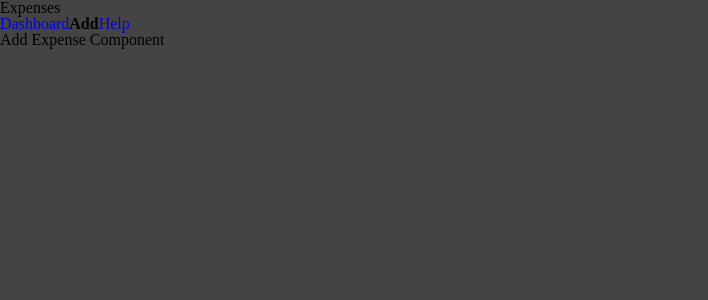
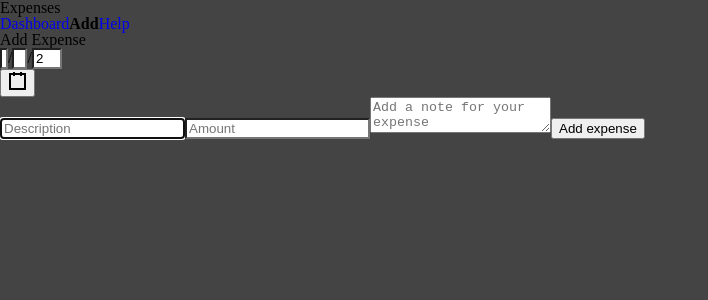
Before and after one commit to jcsmith3/expenses, a React app: page /add in a window 1280 px wide. Shown: the top 300 px of the page, without its empty margins (0-708 px from the left). Built offline with nearby package versions, Linux system fonts and the light colour scheme.

Commit message:
Finished create and edit pages

```diff
--- a/package.json
+++ b/package.json
@@ -11,7 +11,9 @@
     "author": "Jerry smith",
     "license": "ISC",
     "dependencies": {
+        "dayjs": "^1.10.4",
         "react": "^17.0.1",
+        "react-date-picker": "^8.0.7",
         "react-dom": "^17.0.1",
         "react-modal": "^3.12.1",
         "react-redux": "^7.2.2",
--- a/src/components/AddExpense.jsx
+++ b/src/components/AddExpense.jsx
@@ -1,7 +1,18 @@
 import React from 'react'
+import ExpenseForm from './ExpenseForm'
+import { connect } from 'react-redux'
+import { addExpense } from '../redux/expenses/actions'
 
-export default () => (
+const AddExpense = props => (
   <div>
-    Add Expense Component
+    <h1>Add Expense</h1>
+    <ExpenseForm
+      onSubmit={ expense => {
+        props.dispatch( addExpense( expense ))
+        props.history.push('/')
+      }}
+    />
   </div>
 )
+
+export default connect()( AddExpense )
--- a/src/components/EditExpense.jsx
+++ b/src/components/EditExpense.jsx
@@ -1,10 +1,24 @@
 import React from 'react'
+import ExpenseForm from './ExpenseForm'
+import { connect } from 'react-redux'
+import { editExpense } from '../redux/expenses/actions'
 
-export default props => {
-  console.log( props )
-  return (
-    <div>
-      Edit Expense Component
-    </div>
-  )
-}
+const EditExpense = props => (
+  <div>
+    <h1>Edit Expense</h1>
+    <ExpenseForm
+      expense={ props.expense }
+      onSubmit={ expense => {
+        props.dispatch( editExpense( props.match.params.id, expense ))
+        props.history.push('/')
+      }}
+    />
+  </div>
+)
+
+const mapState = ( state, props ) => ({
+  expense: state.expenses.find( expense =>
+    expense.id === props.match.params.id )
+})
+
+export default connect( mapState )( EditExpense )
--- /dev/null
+++ b/src/components/ExpenseForm.jsx
@@ -0,0 +1,72 @@
+import React from 'react'
+import DatePicker from 'react-date-picker'
+
+export default class ExpenseForm extends React.Component {
+  constructor( props ) {
+    super( props )
+      this.state = {
+        description: props.expense ? props.expense.description : '',
+        amount: props.expense ? props.expense.amount / 100 : '',
+        note: props.expense ? props.expense.note : '',
+        createdAt: props.expense ? new Date(props.expense.createdAt) :  new Date(),
+        error: ''
+      }
+  }
+
+  handleSubmit = e => {
+    e.preventDefault()
+
+    if ( !this.state.description || !this.state.amount ) {
+      const errors = []
+      if ( !this.state.description ) errors.push('a description')
+      if ( !this.state.amount ) errors.push('an amount')
+      this.setState(() => ({ error: errors.length > 1 ? errors.join(' and ') : errors[0] }))
+    }
+    else this.props.onSubmit({
+      description: this.state.description,
+      amount: this.state.amount * 100,
+      note: this.state.note,
+      createdAt: Date.parse(this.state.createdAt)
+    })
+  }
+  render () {
+    return (
+      <form>
+        { this.state.error && <p>{`Please enter ${ this.state.error }`}</p>}
+        <DatePicker
+          value={ this.state.createdAt }
+          clearIcon={null}
+          onChange={ value => value && this.setState( state => ({ ...state, createdAt: value }))}
+        />
+        <input
+          type="text"
+          placeholder="Description"
+          value={ this.state.description }
+          onChange={ e => this.setState( state => ({ ...state, description: e.target.value })) }
+          autoFocus />
+
+        <input
+          type="text"
+          value={ this.state.amount ? this.state.amount : '' }
+          onChange={ e => {
+            if ( e.target.value.match(/^\d*\.?\d{0,2}?$/)) {
+              this.setState( state =>
+                ({ ...state, amount: e.target.value })
+              )
+            }
+          }}
+          placeholder="Amount" />
+
+        <textarea
+          value={ this.state.note }
+          onChange={ e => this.setState( state => ({ ...state, note: e.target.value })) }
+          placeholder="Add a note for your expense" />
+
+        <button onClick={ this.handleSubmit }>
+          { this.props.expense ? 'Edit expense': 'Add expense' }
+        </button>
+
+      </form>
+    )
+  }
+}
--- a/src/components/ExpenseItem.jsx
+++ b/src/components/ExpenseItem.jsx
@@ -1,11 +1,15 @@
 import React from 'react'
+import { Link } from 'react-router-dom'
+import dayjs from 'dayjs'
 
 export default ({ expense })=> (
     <div className="expenseItem__card">
-      <h3>{ expense.description }</h3>
-      <div className="expenseItem__details">
-        <p>{ expense.createdAt }</p>
-        <p>${ expense.amount/100 }</p>
-      </div>
+        <Link to={`/edit/${expense.id}`}>
+          <h3>{ expense.description }</h3>
+        </Link>
+        <div className="expenseItem__details">
+          <p>{ dayjs(expense.createdAt).format('MM/DD/YYYY') }</p>
+          <p>${ expense.amount/100 }</p>
+        </div>
     </div>
 )
--- a/src/redux/selectors/filteredExpenses.js
+++ b/src/redux/selectors/filteredExpenses.js
@@ -16,8 +16,8 @@ export default (expenses, { text, sortBy, dateRange }) => {
     .sort((a, b) => {
       switch (sortBy.type) {
         case 'date':
-          if (sortBy.desc) return a.createdAt > b.createdAt ? 1 : -1
-          else if (!sortBy.desc) return a.createdAt > b.createdAt ? -1 : 1
+          if (sortBy.desc) return a.createdAt < b.createdAt ? 1 : -1
+          else if (!sortBy.desc) return a.createdAt < b.createdAt ? -1 : 1
           else return 0
 
         case 'amount':
```
Also changed, not shown: 1 other file (tests, documents, lock files or other folders).
